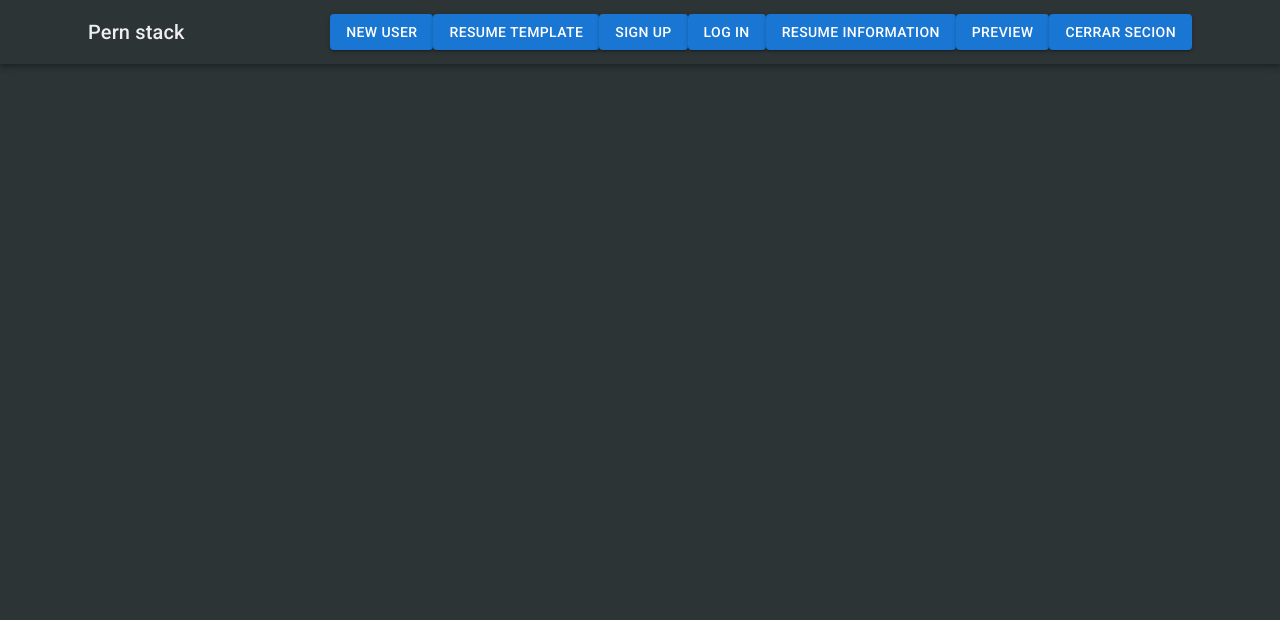
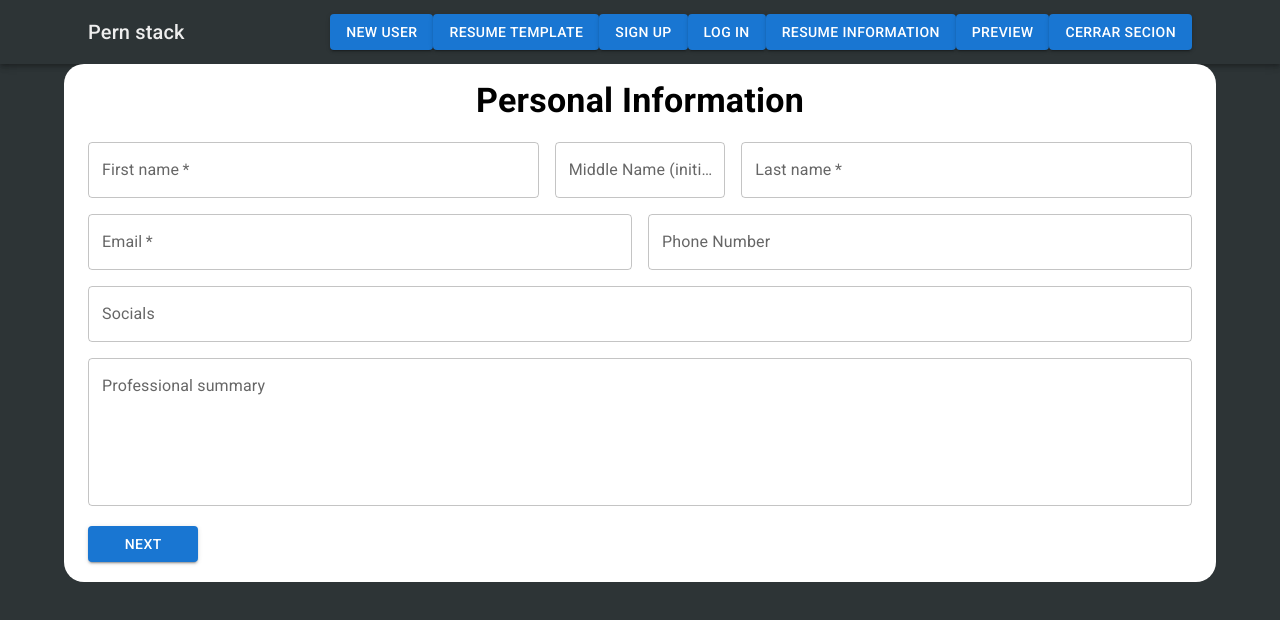
Before and after one commit to uprm-inso4115-2023-2024-s2/semester-project-automated-resume-builder, a React (Create React App) app in the folder ui/client/: page /resume/personalInfo in a window 1280 px wide. Shown: the top 620 px of the page. Built offline with nearby package versions, Linux system fonts and the light colour scheme.

Commit message:
Implemented personal info page

```diff
--- a/ui/client/src/App.js
+++ b/ui/client/src/App.js
@@ -9,7 +9,8 @@ import ResumeForm from './components/resume';
 import SignUpForm from './components/SignUpForm.js';
 import LogInForm from './components/LogInForm.js';
 import ResumeInput from './components/ResumeInput.js';
-import PreviewPage from './components/PreviewPage.js'
+import PreviewPage from './components/PreviewPage.js';
+import PersonalInfo from './components/PersonalInfo.js';
 
 export default function App() {
   return (
@@ -26,6 +27,7 @@ export default function App() {
             <Route path='/signup' element={<SignUpForm onSignUp={() => {console.log("signed up")}} />} />
             <Route path='/login' element={<LogInForm onLogIn={() => {console.log("Logged in")}} />} />
             <Route path='/resume/datainput' element={<ResumeInput onSubmitResumeForm={() => {console.log("Submitted resume info")}} />} />
+            <Route path='/resume/personalInfo' element={<PersonalInfo />}></Route>
             <Route path='/preview' element={<PreviewPage />} />
           </Routes>
         </Container>
--- /dev/null
+++ b/ui/client/src/components/PersonalInfo.js
@@ -0,0 +1,171 @@
+import React, { useState } from 'react';
+import {
+    Button,
+    TextField,
+    Typography,
+    Grid,
+    FormControl,
+    Container,
+    CircularProgress,
+} from '@mui/material';
+
+const PersonalInfo = () => {
+    const [firstName, setFirstName] = useState("");
+    const [middleInitial, setMiddleInitial] = useState("");
+    const [lastName, setLastName] = useState("");
+    const [email, setEmail] = useState("");
+    const [phoneNumber, setPhoneNumber] = useState("");
+    const [socials, setSocials] = useState("");
+    const [summary, setSummary] = useState("");
+
+    const [isSubmitting, setIsSubmitting] = useState(false);
+
+    const handleOnSubmit = (e) => {
+        e.preventDefault();
+        setIsSubmitting(true);
+
+        try {
+            console.log("Form submitted");
+            // TODO: Check for errors
+            // TODO: Save data to database
+            // TODO: Redirect to next page
+        }
+        catch (error) {
+            console.log(error);
+        }
+        finally {
+            setIsSubmitting(false);
+        }
+    };
+
+    return (
+        <Container sx={{
+                background: 'white',
+                borderRadius: '20px',
+            }}>
+            <FormControl>
+                <Typography
+                    variant="h4"
+                    sx={{
+                        color: 'black',
+                        fontWeight: 'bold',
+                        mt: 2 ,
+                        textAlign: 'center',
+                        marginBottom: '20px',
+                    }}
+                >
+                    Personal Information
+                </Typography>
+
+                <Grid container spacing={2} > {/* sx={{mb: 3}} */}
+                    {/* First row */}
+                    <Grid container item xs={12} spacing={2} >
+                        <Grid item xs={5}>
+                        <TextField
+                            label="First name"
+                            variant="outlined"
+                            name="firstName"
+                            placeholder='E.g. John'
+                            value={firstName}
+                            onChange={(e) => setFirstName(e.target.value)}
+                            fullWidth
+                            required
+                        />
+                        </Grid>
+                        <Grid item xs={2}>
+                            <TextField
+                                label="Middle Name (initial)"
+                                variant="outlined"
+                                name="middleInitial"
+                                placeholder='E.g. A'
+                                value={middleInitial}
+                                onChange={(e) => setMiddleInitial(e.target.value)}
+                            />
+                        </Grid>
+                        <Grid item xs={5}>
+                            <TextField
+                                label="Last name"
+                                variant="outlined"
+                                name="lastName"
+                                placeholder='E.g. Doe'
+                                value={lastName}
+                                onChange={(e) => setLastName(e.target.value)}
+                                fullWidth
+                                required
+                            />
+                        </Grid>
+                    </Grid>
+
+                    {/* Second row */}
+                    <Grid container item spacing={2}> { /*sm={6} */}
+                        <Grid item xs={6}>
+                            <TextField
+                                label="Email"
+                                variant="outlined"
+                                name="email"
+                                placeholder='E.g. john.doe@gmail.com'
+                                value={email}
+                                onChange={(e) => setEmail(e.target.value)}
+                                fullWidth
+                                required
+                            />
+                        </Grid>
+                        <Grid item xs={6}>
+                            <TextField
+                                label="Phone Number"
+                                variant="outlined"
+                                name="phoneNumber"
+                                placeholder='E.g. (123)456-7890'
+                                value={phoneNumber}
+                                onChange={(e) => setPhoneNumber(e.target.value)}
+                                fullWidth
+                            />
+                        </Grid>
+                    </Grid>
+
+                    {/* Third row */}
+                    <Grid item xs={12}>
+                        <TextField
+                            label="Socials"
+                            variant="outlined"
+                            name="socials"
+                            placeholder='LinkedIn, GitHub, etc. (separated by commas)'
+                            value={socials}
+                            onChange={(e) => setSocials(e.target.value)}
+                            fullWidth
+                        />
+                    </Grid>
+
+                    {/* Fourth row */}
+                    <Grid item xs={12}>
+                        <TextField
+                            label="Professional summary"
+                            variant="outlined"
+                            name="summary"
+                            value={summary}
+                            onChange={(e) => setSummary(e.target.value)}
+                            multiline
+                            fullWidth
+                            rows={5}
+                        />
+                    </Grid>
+                </Grid>
+                <Button
+                    variant="contained"
+                    onClick={handleOnSubmit}
+                    disabled={isSubmitting}
+                    sx={{
+                        marginTop: '20px',
+                        marginBottom: '20px',
+                        width: '10%',
+                    }}
+                >
+                    {isSubmitting ? <CircularProgress sx={{filter: "brightness(50%)"}} size={25} /> : "Next"}
+                </Button>
+            </FormControl>
+        </Container>
+    );
+
+};
+
+export default React.memo(PersonalInfo);
```
